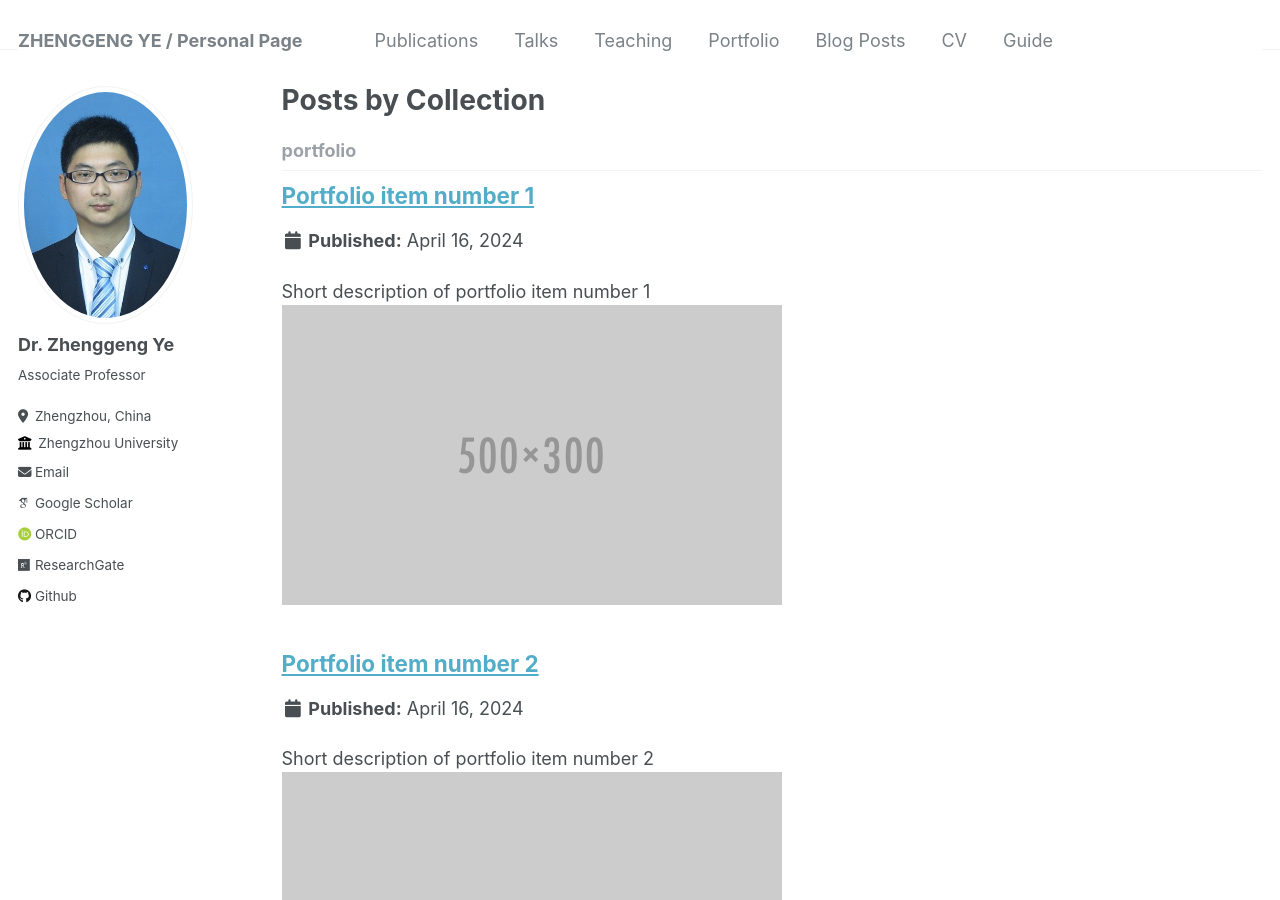
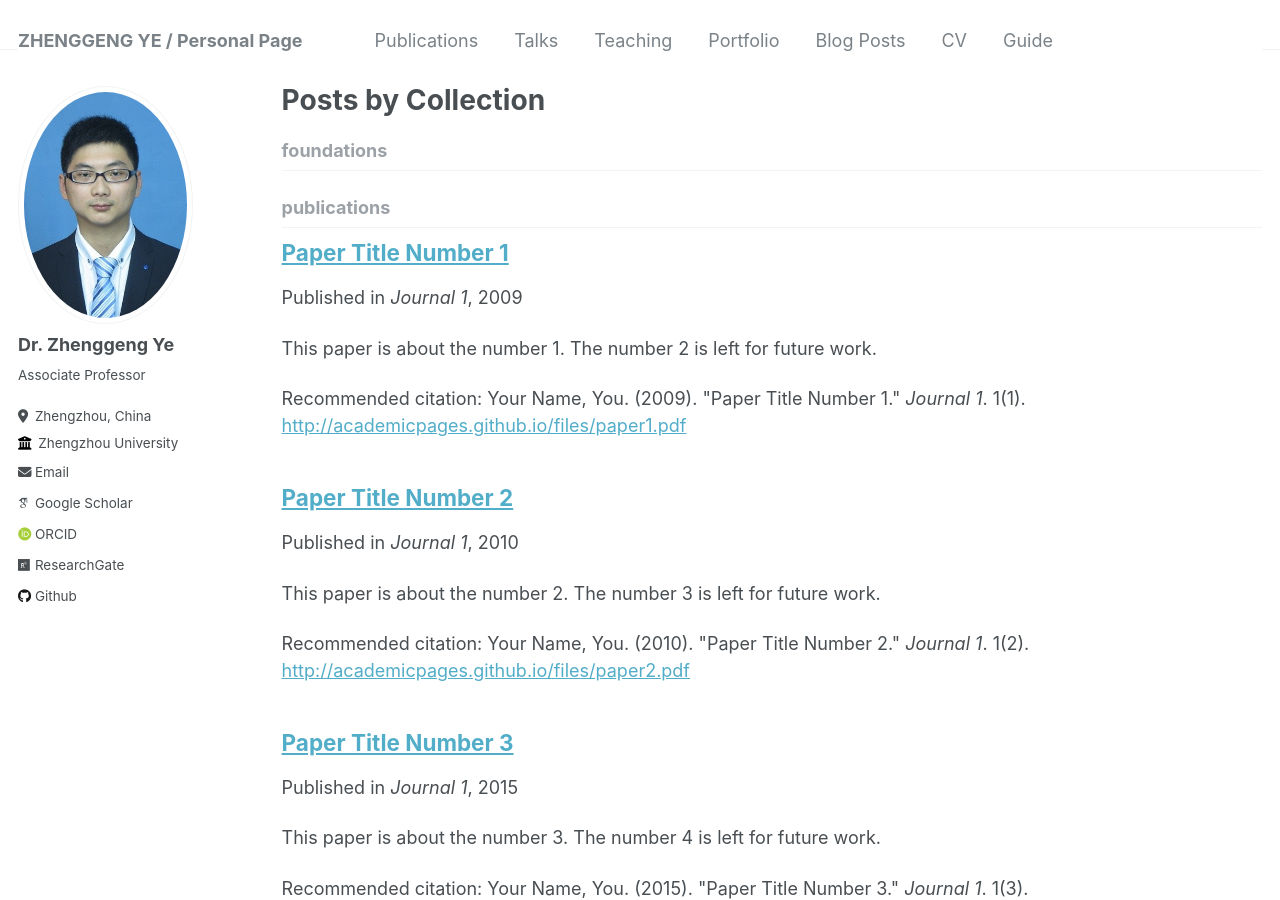
Before and after one commit to yezhenggeng/Page, a Jekyll site: the page built from _pages/collection-archive.html, in a window 1280 px wide and 900 px high. Built offline with Jekyll 4.4.1, drawn with Linux system fonts in a browser that asks for light colours; some web fonts are replaced.

Commit message:
Update _config.yml

```diff
--- a/_config.yml
+++ b/_config.yml
@@ -201,7 +201,7 @@ collections:
   publications:
     output: true
     permalink: /:collection/:path/
-  portfolio:
+  foundations:
     output: true
     permalink: /:collection/:path/
   talks:
@@ -247,10 +247,10 @@ defaults:
       author_profile: true
       share: true
       comments: true
-  # _portfolio
+  # _foundations
   - scope:
       path: ""
-      type: portfolio
+      type: foundations
     values:
       layout: single
       author_profile: true
```
